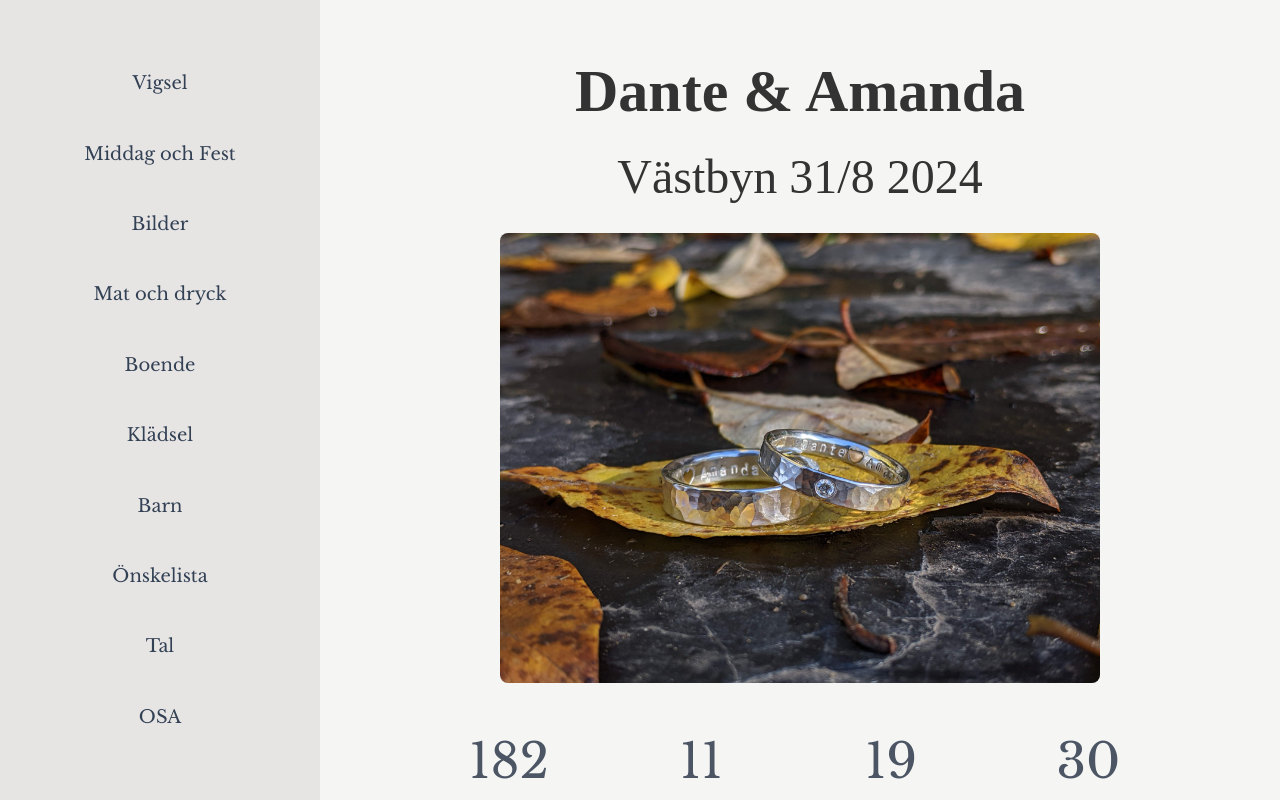
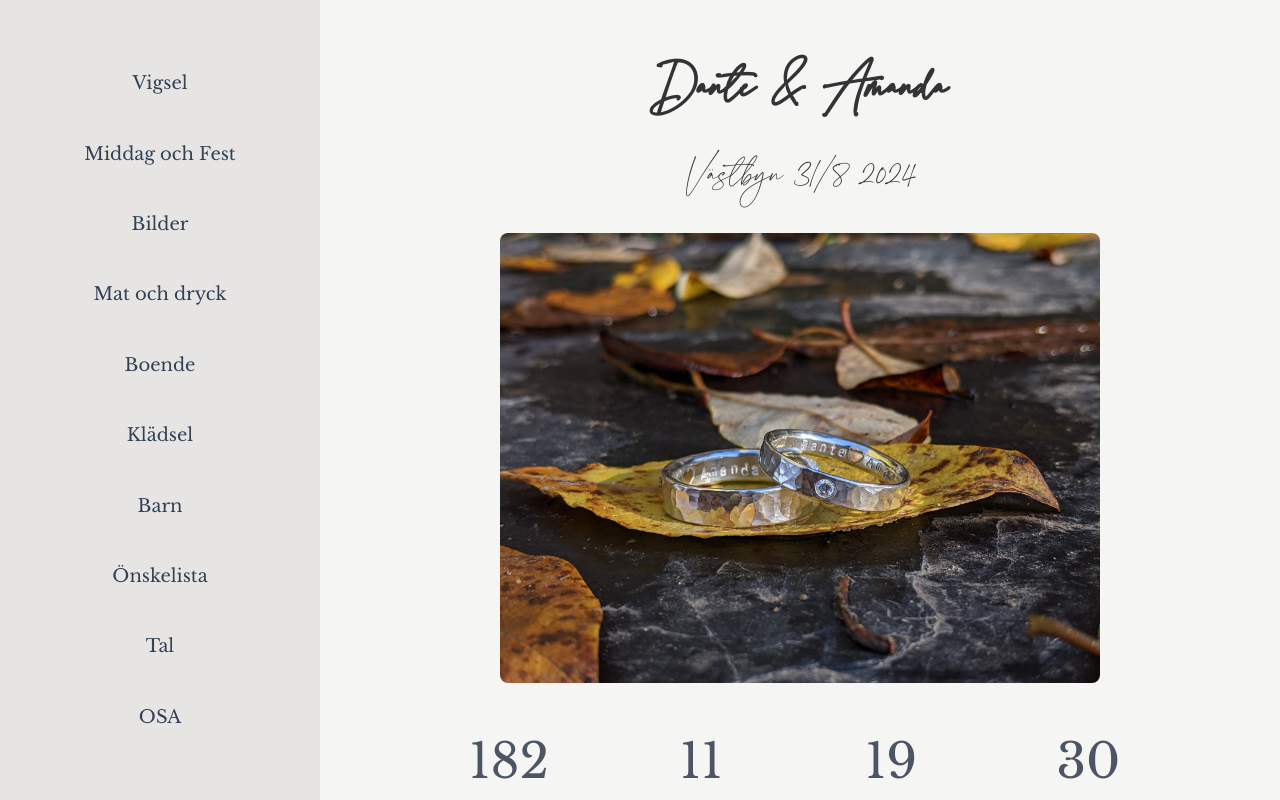
Before and after one commit to webel/danteamanda, a SvelteKit app: page / in a window 1280 px wide. Shown: the top 800 px of the page. Built offline with nearby package versions, Linux system fonts and the light colour scheme; a web font is replaced by a local one.

Commit message:
Fix laluxe font not loading.

```diff
--- a/src/app.css
+++ b/src/app.css
@@ -51,8 +51,8 @@
   @font-face {
     font-family: 'la_luxes_script';
     src:
-      url('laluxe/la_luxes_script-webfont.woff2') format('woff2'),
-      url('laluxe/la_luxes_script-webfont.woff') format('woff');
+      url('/laluxe/la_luxes_script-webfont.woff2') format('woff2'),
+      url('/laluxe/la_luxes_script-webfont.woff') format('woff');
     font-weight: normal;
     font-style: normal;
   }
```
